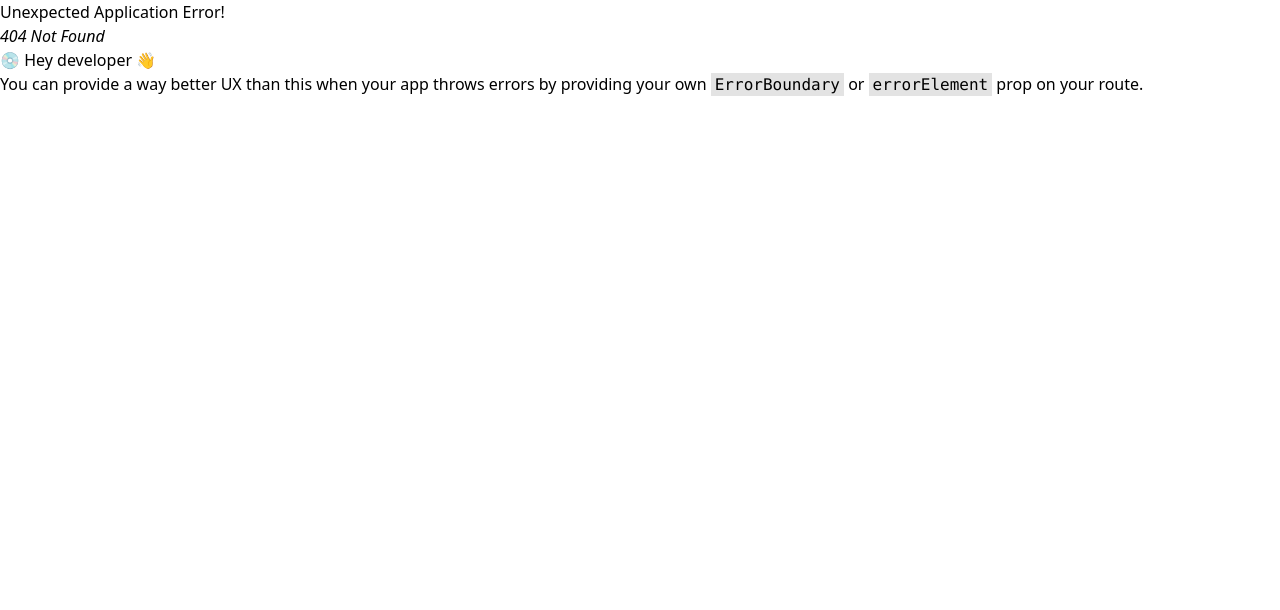
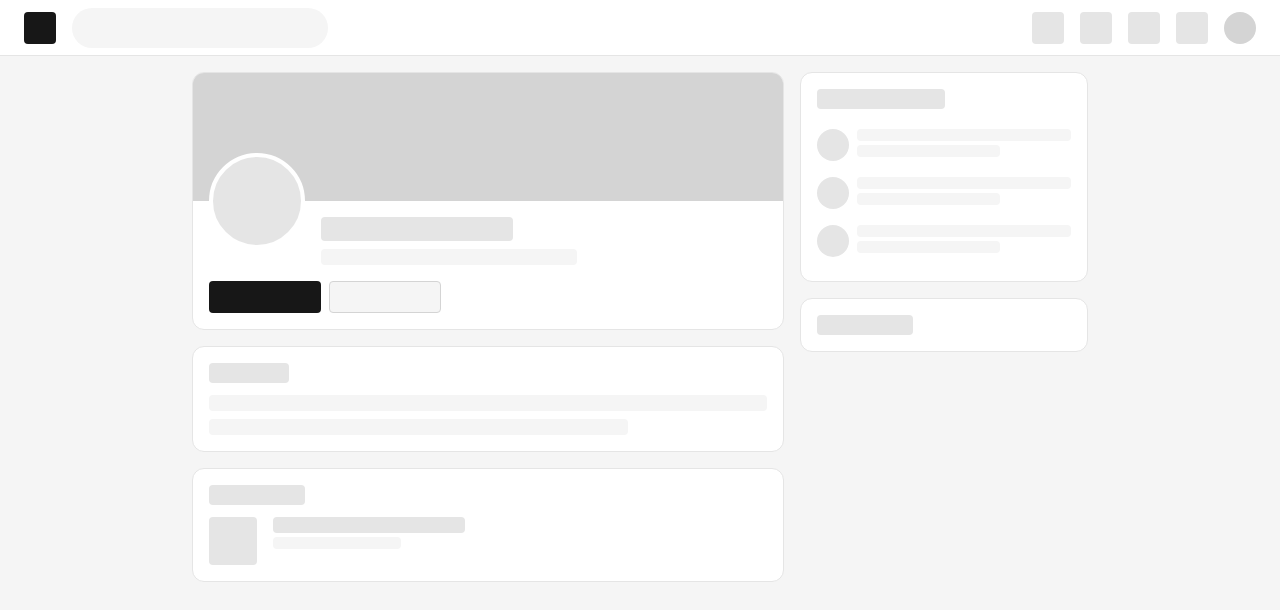
Before and after one commit to Ishu-9958/frontend-learning-repo, a React (Vite) app in the folder React-Learning/React-layout-assignment/layouts/: page /profile-feed in a window 1280 px wide. Before the commit this address had no page. Shown: the top 610 px of the page. Built offline with nearby package versions, Linux system fonts and the light colour scheme.

Commit message:
adding profileFeed layout

```diff
--- a/React-Learning/React-layout-assignment/layouts/src/App.tsx
+++ b/React-Learning/React-layout-assignment/layouts/src/App.tsx
@@ -8,6 +8,7 @@
 import { DataTable } from "./pages/DataTable";
 import { KanbanBoard } from "./pages/KanbanBoard";
 import { ChatMessenger } from "./pages/ChatMessenger";
+import { ProfileFeed } from "./pages/ProfileFeed";
 
 
 const router=createBrowserRouter([
@@ -44,6 +45,10 @@
     path:'chat-messenger',
     element: <ChatMessenger/>
   }
+  ,{
+    path:'profile-feed',
+    element: <ProfileFeed/>
+  }
 ]);
 
 
--- /dev/null
+++ b/React-Learning/React-layout-assignment/layouts/src/components/Circle.tsx
@@ -0,0 +1,7 @@
+
+
+export const Circle = ({className}:{className:string}) => {
+  return (
+    <div className={className}></div>
+  )
+}
--- /dev/null
+++ b/React-Learning/React-layout-assignment/layouts/src/components/ProfileFeedComponent/LeftFeed.tsx
@@ -0,0 +1,39 @@
+import React from "react";
+import { Circle } from "../Circle";
+
+export const LeftFeed = () => {
+  return (
+    <div className="flex-1 flex flex-col gap-4">
+      <div className="bg-white rounded-xl overflow-hidden border border-neutral-200">
+        <div className="h-32 bg-neutral-300"></div>
+        <div className="p-4 relative">
+          <Circle className="h-24 w-24 bg-neutral-200 rounded-full border-4 border-white absolute -top-12" />
+
+          <div className="ml-28 flex flex-col gap-2">
+            <div className="h-6 w-48 bg-neutral-200 rounded"></div>
+            <div className="h-4 w-64 bg-neutral-100 rounded"></div>
+          </div>
+          <div className="flex gap-2 mt-4">
+            <div className="h-8 w-28 bg-neutral-900 rounded"></div>
+            <div className="h-8 w-28 bg-neutral-100 rounded border border-neutral-300"></div>
+          </div>
+        </div>
+      </div>
+      <div className="bg-white rounded-xl border border-neutral-200 p-4">
+        <div className="h-5 w-20 bg-neutral-200 rounded mb-3"></div>
+        <div className="h-4 w-full bg-neutral-100 rounded"></div>
+        <div className="h-4 w-3/4 bg-neutral-100 rounded mt-2"></div>
+      </div>
+      <div className="bg-white rounded-xl border border-neutral-200 p-4">
+        <div className="h-5 w-24 bg-neutral-200 rounded mb-3"></div>
+        <div className="flex gap-4">
+          <div className="h-12 w-12 bg-neutral-200 rounded"></div>
+          <div className="flex-1 flex flex-col gap-1">
+            <div className="h-4 w-48 bg-neutral-200 rounded"></div>
+            <div className="h-3 w-32 bg-neutral-100 rounded"></div>
+          </div>
+        </div>
+      </div>
+    </div>
+  );
+};
--- /dev/null
+++ b/React-Learning/React-layout-assignment/layouts/src/components/ProfileFeedComponent/NavProfileFeed.tsx
@@ -0,0 +1,20 @@
+import { Box } from "../Box";
+import { Circle } from "../Circle";
+
+
+export const NavProfileFeed = () => {
+  return (
+    <div className="h-14 bg-white border-b border-neutral-200 flex items-center px-6 gap-4">
+      <div className="h-8 w-8 bg-neutral-900 rounded"></div>
+      <div className="h-10 w-64 bg-neutral-100 rounded-full"></div>
+      <div className="flex-1"></div>
+      <div className="flex gap-4">
+        <Box className="h-8 w-8 bg-neutral-200 rounded" />
+        <Box className="h-8 w-8 bg-neutral-200 rounded" />
+        <Box className="h-8 w-8 bg-neutral-200 rounded" />
+        <Box className="h-8 w-8 bg-neutral-200 rounded" />
+      </div>
+      <Circle className="h-8 w-8 bg-neutral-300 rounded-full" />
+    </div>
+  );
+};
--- /dev/null
+++ b/React-Learning/React-layout-assignment/layouts/src/components/ProfileFeedComponent/ProfileList.tsx
@@ -0,0 +1,14 @@
+import React from "react";
+import { Circle } from "../Circle";
+
+export const ProfileList = () => {
+  return (
+    <div className="flex gap-2 py-2">
+        <Circle className="h-8 w-8 bg-neutral-200 rounded-full"/>
+      <div className="flex-1 flex flex-col gap-1">
+        <div className="h-3 w-full bg-neutral-100 rounded"></div>
+        <div className="h-3 w-2/3 bg-neutral-100 rounded"></div>
+      </div>
+    </div>
+  );
+};
--- /dev/null
+++ b/React-Learning/React-layout-assignment/layouts/src/components/ProfileFeedComponent/RightFeed.tsx
@@ -0,0 +1,18 @@
+import React from "react";
+import { ProfileList } from "./ProfileList";
+
+export const RightFeed = () => {
+  return (
+    <div className="w-72 flex flex-col gap-4">
+      <div className="bg-white rounded-xl border border-neutral-200 p-4">
+        <div className="h-5 w-32 bg-neutral-200 rounded mb-3"></div>
+        <ProfileList />
+        <ProfileList />
+        <ProfileList />
+      </div>
+      <div className="bg-white rounded-xl border border-neutral-200 p-4">
+        <div className="h-5 w-24 bg-neutral-200 rounded"></div>
+      </div>
+    </div>
+  );
+};
--- a/React-Learning/React-layout-assignment/layouts/src/pages/Home.tsx
+++ b/React-Learning/React-layout-assignment/layouts/src/pages/Home.tsx
@@ -2,13 +2,18 @@
 
 function Home(){
 
-    const paths=['','3-column-feed','sidebar-content','filter-grid','dashboard-kpi','data-table','kanban-board','chat-messenger'];
+    const paths=['','3-column-feed','sidebar-content','filter-grid','dashboard-kpi','data-table','kanban-board','chat-messenger','profile-feed'];
 
     return <>
 
        <div className="border-8 p-6 bg-gray-700 min-h-full flex flex-col gap-12 ">
 
         <div className=" text-white font-bold text-2xl self-center">React Assignment</div>
+
+        <div className="self-center ">
+
+            <a href="https://github.com/Ishu-9958/frontend-learning-repo/tree/main/React-Learning/React-layout-assignment/layouts" target="_blank" className="text-white font-bold text-2xl cursor-pointer hover:text-blue-500 text-center font-mono">Code</a>
+        </div>
 
         <div className="flex flex-col  w-full  justify-around self-center gap-7">
             {paths.map((path,index)=>{
--- /dev/null
+++ b/React-Learning/React-layout-assignment/layouts/src/pages/ProfileFeed.tsx
@@ -0,0 +1,19 @@
+import { LeftFeed } from "../components/ProfileFeedComponent/LeftFeed";
+import { NavProfileFeed } from "../components/ProfileFeedComponent/NavProfileFeed";
+import { RightFeed } from "../components/ProfileFeedComponent/RightFeed";
+
+export const ProfileFeed = () => {
+  return (
+    <>
+      <div className="flex flex-col h-full bg-neutral-100">
+        <NavProfileFeed/>
+        <div className="flex-1 overflow-auto">
+          <div className="max-w-4xl mx-auto py-4 flex gap-4">
+            <LeftFeed/>
+            <RightFeed/>
+          </div>
+        </div>
+      </div>
+    </>
+  );
+};
```
